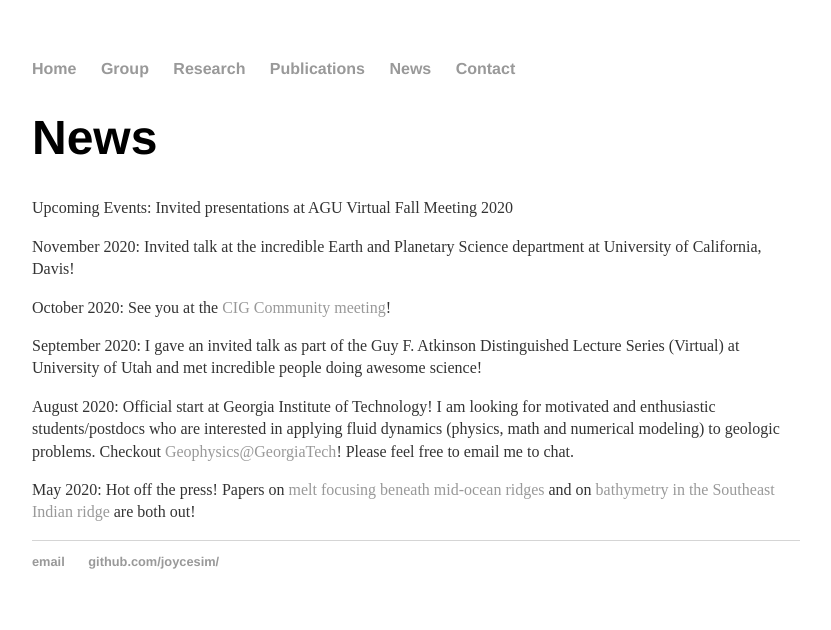
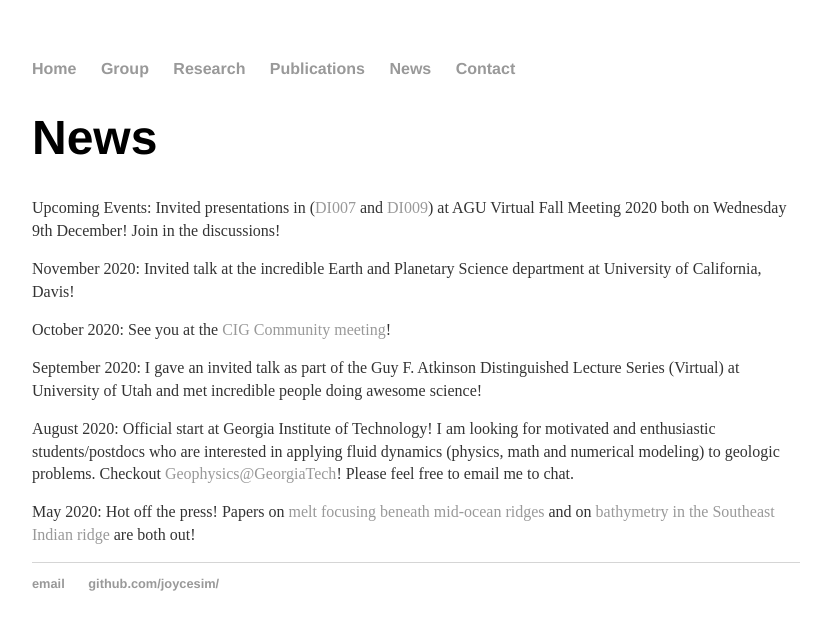
Before and after one commit to joycesim/joycesim.github.io, a Jekyll site: the page built from news/index.md, in a window 1280 px wide. Shown: the top 630 px of the page, without its empty margins (224-1055 px from the left). Built offline with Jekyll 4.4.1, drawn with Linux system fonts in a browser that asks for light colours.

Commit message:
Update index.md

```diff
--- a/news/index.md
+++ b/news/index.md
@@ -4,7 +4,7 @@ title: News
 ---
 # {{page.title}}
 
-Upcoming Events: Invited presentations at AGU Virtual Fall Meeting 2020
+Upcoming Events: Invited presentations in ([DI007](https://agu.confex.com/agu/fm20/meetingapp.cgi/Session/103429) and [DI009](https://agu.confex.com/agu/fm20/meetingapp.cgi/Session/109630)) at AGU Virtual Fall Meeting 2020 both on Wednesday 9th December! Join in the discussions!
 
 November 2020: Invited talk at the incredible Earth and Planetary Science department at University of California, Davis!
 
```
